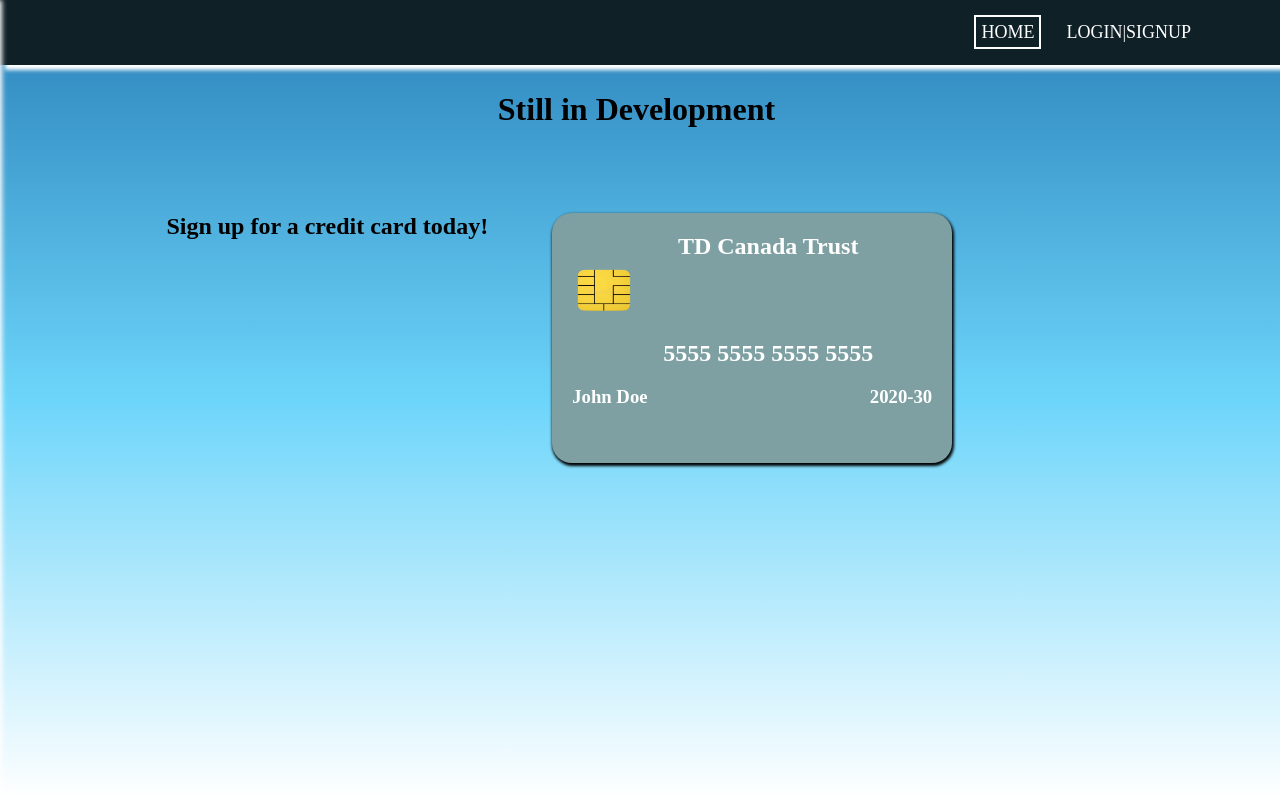
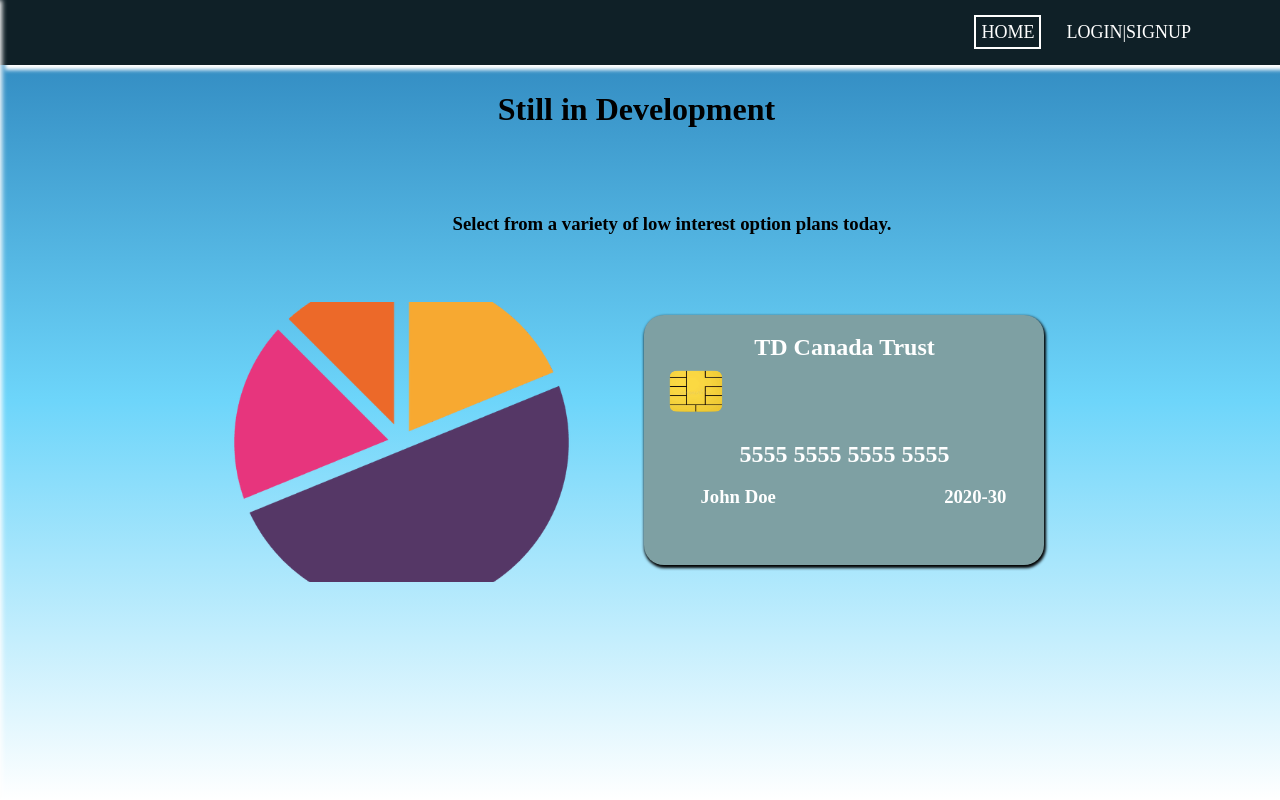
Before and after one commit to SinthooranR/Banking_App, a React (Create React App) app in the folder frontend/: page / in a window 1280 px wide. Built offline with nearby package versions, Linux system fonts and the light colour scheme; a web font is replaced by a local one.

Commit message:
Minor CSS changes to welcome page

```diff
--- a/frontend/src/pages/Welcome/Welcome.js
+++ b/frontend/src/pages/Welcome/Welcome.js
@@ -2,16 +2,19 @@
 import Typical from "react-typical";
 import classes from "./Welcome.module.css";
 import CreditCard from "../../components/CreditCards/CreditCard";
+import WelcomeGraph from "../../assets/welcomepagegraph.png";
 
 const Welcome = () => (
+
   <div className={classes.Welcome}>
     <Typical
       steps={["Welcome", 3000, "Still in Development", 5000]}
       loop={Infinity}
       wrapper="h1"
     />
+    <h3 className={classes.SignUp}>Select from a variety of low interest option plans today.</h3>
     <span>
-      <h2 className={classes.SignUp}>Sign up for a credit card today!</h2>
+    <img className={classes.WelcomeImage} src={WelcomeGraph} />
       <CreditCard
         bankName="TD Canada Trust"
         cardNumber="5555 5555 5555 5555"
--- a/frontend/src/pages/Welcome/Welcome.module.css
+++ b/frontend/src/pages/Welcome/Welcome.module.css
@@ -1,14 +1,17 @@
 .Welcome {
     text-align: center;
+    display: flex;
+    flex-direction: column;
 }
 
 .Welcome span{
     display: flex;
-
+    margin-right: 5%;
+    flex-direction: row;
 }
 
-.Welcome h2{
-    margin-left: 13%;
+.Welcome h3{
+    margin-left: 10%;
     margin-top: 5%;
     margin-right: 5%;
 }
@@ -16,3 +19,15 @@
 .Welcome h1{
     margin-top: 2%;
 }
+
+.WelcomeImage {
+    width: 30%;
+    max-height: 50%;
+    max-width: 50%;
+    height: 280px;
+    margin-left: 18%;
+    margin-right: 5%;
+    margin-top: 4%;
+    object-fit: cover;
+
+}
```
Also changed, not shown: frontend/src/assets/welcomepagegraph.png (added).
